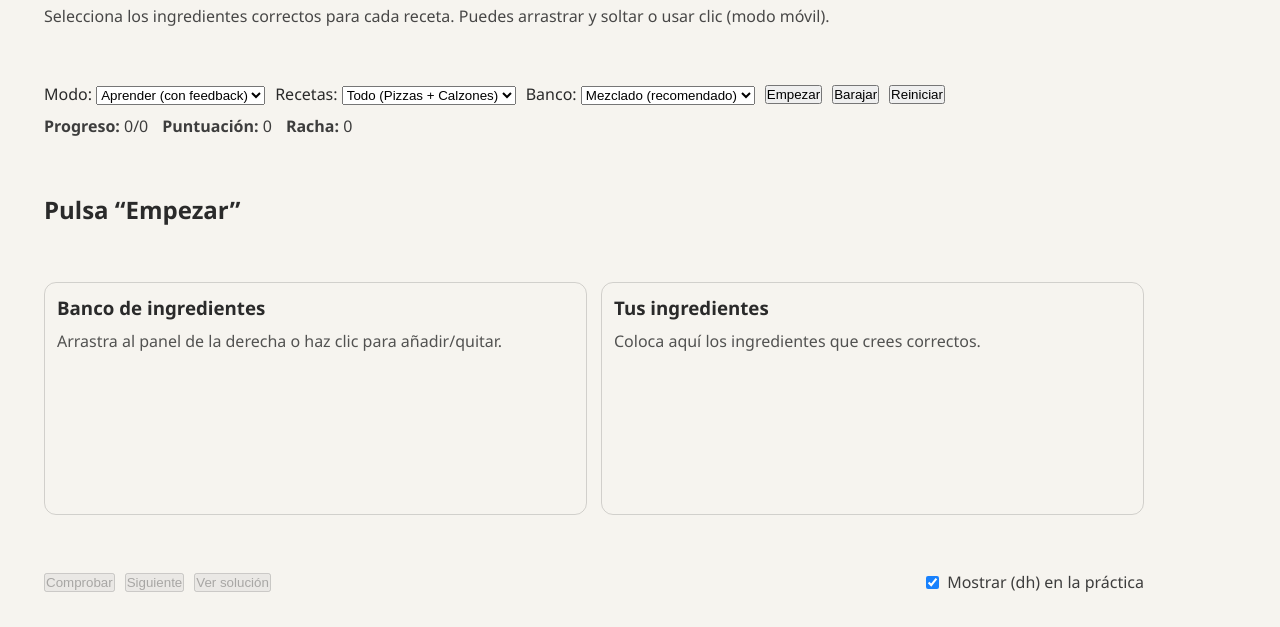
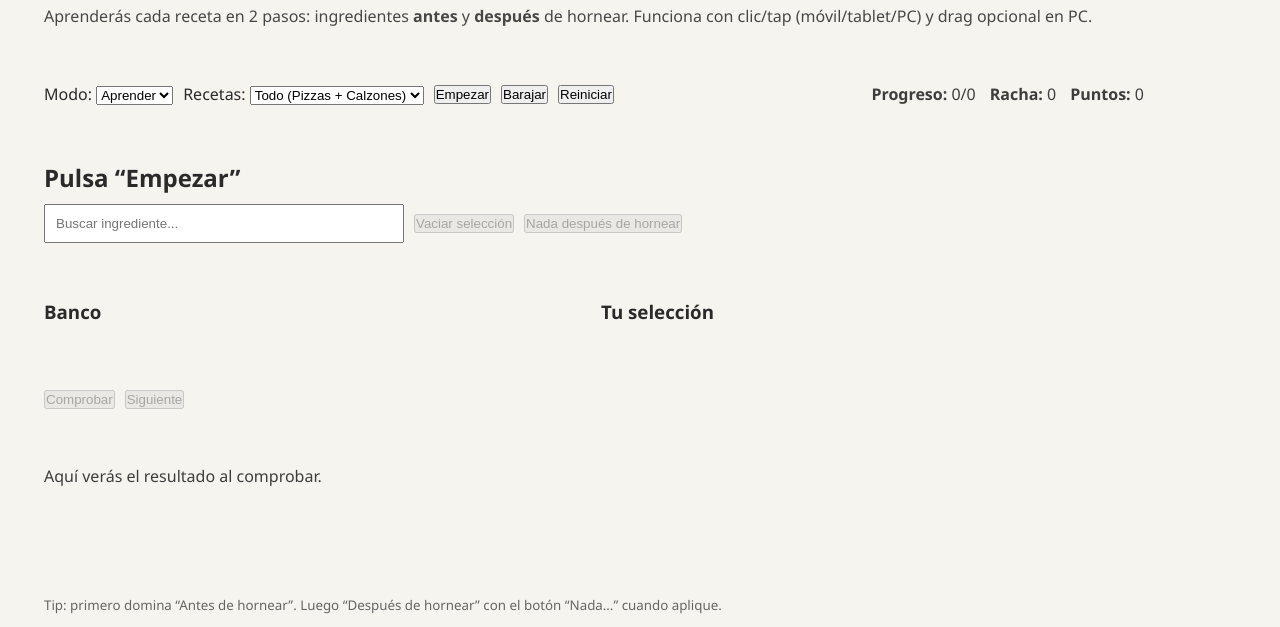
Before and after one commit to jennerfeijoo/recetas, a plain HTML site: page practicar.html in a window 1280 px wide. Shown: the part 173-800 px from the top of the page. Drawn offline with Linux system fonts and the light colour scheme.

Commit message:
Refactorizar estructura y contenido de practicar.html

```diff
--- a/practicar.html
+++ b/practicar.html
@@ -4,7 +4,6 @@
   <meta charset="UTF-8">
   <meta name="viewport" content="width=device-width, initial-scale=1">
   <title>Practicar recetas</title>
-
   <link rel="icon" href="favicon.ico">
   <link rel="stylesheet" href="styles.css">
 </head>
@@ -15,18 +14,18 @@
   <header style="margin:0 12px 12px;">
     <h1 style="margin:0;">Practicar recetas</h1>
     <p style="margin:8px 0 0; opacity:0.85;">
-      Selecciona los ingredientes correctos para cada receta. Puedes arrastrar y soltar o usar clic (modo móvil).
+      Aprenderás cada receta en 2 pasos: ingredientes <strong>antes</strong> y <strong>después</strong> de hornear.
+      Funciona con clic/tap (móvil/tablet/PC) y drag opcional en PC.
     </p>
   </header>
 
-  <!-- Panel de control -->
-  <section style="margin:12px; display:grid; gap:10px; max-width:1100px;">
+  <section style="margin:12px; max-width:1100px; display:grid; gap:10px;">
     <div style="display:flex; flex-wrap:wrap; gap:10px; align-items:center;">
       <label>
         Modo:
         <select id="modeSelect">
-          <option value="learn" selected>Aprender (con feedback)</option>
-          <option value="exam">Examen (más estricto)</option>
+          <option value="learn" selected>Aprender</option>
+          <option value="exam">Examen</option>
         </select>
       </label>
 
@@ -39,119 +38,66 @@
         </select>
       </label>
 
-      <label>
-        Banco:
-        <select id="bankSizeSelect">
-          <option value="mixed" selected>Mezclado (recomendado)</option>
-          <option value="all">Todos los ingredientes</option>
-        </select>
-      </label>
-
       <button id="startBtn" type="button">Empezar</button>
       <button id="shuffleBtn" type="button">Barajar</button>
       <button id="resetBtn" type="button">Reiniciar</button>
-    </div>
 
-    <div style="display:flex; flex-wrap:wrap; gap:14px; align-items:center; opacity:0.9;">
-      <div><strong>Progreso:</strong> <span id="progressText">0/0</span></div>
-      <div><strong>Puntuación:</strong> <span id="scoreText">0</span></div>
-      <div><strong>Racha:</strong> <span id="streakText">0</span></div>
-      <div id="timerWrap" style="display:none;"><strong>Tiempo:</strong> <span id="timerText">00:00</span></div>
-    </div>
-  </section>
-
-  <!-- Receta actual -->
-  <section style="margin:12px; max-width:1100px;">
-    <div style="display:flex; gap:14px; align-items:center; flex-wrap:wrap;">
-      <h2 id="recipeTitle" style="margin:0;">Pulsa “Empezar”</h2>
-      <small id="recipeTag" style="opacity:0.75;"></small>
-    </div>
-
-    <div id="recipeHint" style="margin-top:8px; opacity:0.85; display:none;">
-      Consejo: céntrate en los ingredientes diferenciales (salsas especiales, embutidos, quesos, huevo).
-    </div>
-  </section>
-
-  <!-- Área de juego -->
-  <section style="margin:12px; max-width:1100px; display:grid; grid-template-columns: 1fr 1fr; gap:14px;">
-    <!-- Banco de ingredientes -->
-    <div style="border:1px solid rgba(0,0,0,0.15); border-radius:12px; padding:12px;">
-      <h3 style="margin:0 0 10px;">Banco de ingredientes</h3>
-      <p style="margin:0 0 10px; opacity:0.8;">
-        Arrastra al panel de la derecha o haz clic para añadir/quitar.
-      </p>
-
-      <div id="ingredientBank"
-           style="min-height:140px; display:flex; flex-wrap:wrap; gap:8px;"
-           aria-label="Banco de ingredientes">
-        <!-- JS inyecta aquí chips arrastrables -->
-      </div>
-    </div>
-
-    <!-- Selección del usuario -->
-    <div style="border:1px solid rgba(0,0,0,0.15); border-radius:12px; padding:12px;">
-      <h3 style="margin:0 0 10px;">Tus ingredientes</h3>
-      <p style="margin:0 0 10px; opacity:0.8;">
-        Coloca aquí los ingredientes que crees correctos.
-      </p>
-
-      <div id="selectedZone"
-           style="min-height:140px; display:flex; flex-wrap:wrap; gap:8px;"
-           aria-label="Zona de selección">
-        <!-- JS inyecta aquí chips seleccionados -->
+      <div style="margin-left:auto; display:flex; gap:14px; align-items:center; opacity:0.9; flex-wrap:wrap;">
+        <div><strong>Progreso:</strong> <span id="progressText">0/0</span></div>
+        <div><strong>Racha:</strong> <span id="streakText">0</span></div>
+        <div><strong>Puntos:</strong> <span id="scoreText">0</span></div>
       </div>
     </div>
   </section>
 
-  <!-- Acciones -->
-  <section style="margin:12px; max-width:1100px; display:flex; flex-wrap:wrap; gap:10px; align-items:center;">
+  <section style="margin:12px; max-width:1100px;">
+    <div style="display:flex; gap:12px; align-items:baseline; flex-wrap:wrap;">
+      <h2 id="recipeTitle" style="margin:0;">Pulsa “Empezar”</h2>
+      <small id="recipeMeta" style="opacity:0.75;"></small>
+    </div>
+    <div id="phaseTitle" style="margin-top:8px; font-weight:700; opacity:0.95;"></div>
+    <div style="margin-top:10px; display:flex; gap:10px; flex-wrap:wrap; align-items:center;">
+      <input id="searchInput" type="search" placeholder="Buscar ingrediente..." style="max-width:360px; width:100%; padding:10px;">
+      <button id="clearSelectedBtn" type="button" disabled>Vaciar selección</button>
+      <button id="nothingPostBakeBtn" type="button" disabled>Nada después de hornear</button>
+    </div>
+  </section>
+
+  <section style="margin:12px; max-width:1100px; display:grid; grid-template-columns: 1fr 1fr; gap:14px;">
+    <div class="panel">
+      <h3 style="margin:0 0 10px;">Banco</h3>
+      <div id="ingredientBank" class="chip-zone" aria-label="Banco de ingredientes"></div>
+    </div>
+
+    <div class="panel">
+      <h3 style="margin:0 0 10px;">Tu selección</h3>
+      <div id="selectedZone" class="chip-zone" aria-label="Ingredientes seleccionados"></div>
+    </div>
+  </section>
+
+  <section style="margin:12px; max-width:1100px; display:flex; gap:10px; flex-wrap:wrap; align-items:center;">
     <button id="checkBtn" type="button" disabled>Comprobar</button>
     <button id="nextBtn" type="button" disabled>Siguiente</button>
-    <button id="showAnswerBtn" type="button" disabled>Ver solución</button>
-
-    <label style="margin-left:auto; display:flex; gap:8px; align-items:center; opacity:0.9;">
-      <input id="showDhToggle" type="checkbox" checked>
-      Mostrar (dh) en la práctica
-    </label>
   </section>
 
-  <!-- Feedback -->
   <section style="margin:12px; max-width:1100px;">
-    <div id="feedbackBox"
-         style="border:1px solid rgba(0,0,0,0.15); border-radius:12px; padding:12px; min-height:64px;">
-      <div id="feedbackText" style="opacity:0.9;">
-        Cuando empieces, aquí verás los resultados: correctos, faltantes e incorrectos.
-      </div>
-
+    <div class="panel" style="min-height:64px;">
+      <div id="feedbackText" style="opacity:0.9;">Aquí verás el resultado al comprobar.</div>
       <div id="feedbackDetails" style="margin-top:10px; display:none;">
         <div style="display:grid; grid-template-columns: 1fr 1fr 1fr; gap:10px;">
-          <div>
-            <strong>Correctos</strong>
-            <ul id="correctList"></ul>
-          </div>
-          <div>
-            <strong>Faltantes</strong>
-            <ul id="missingList"></ul>
-          </div>
-          <div>
-            <strong>Incorrectos</strong>
-            <ul id="wrongList"></ul>
-          </div>
+          <div><strong>Correctos</strong><ul id="correctList"></ul></div>
+          <div><strong>Faltantes</strong><ul id="missingList"></ul></div>
+          <div><strong>Incorrectos</strong><ul id="wrongList"></ul></div>
         </div>
       </div>
     </div>
   </section>
 
-  <!-- Nota -->
   <footer style="margin:20px 12px; opacity:0.7;">
-    <small>
-      Sugerencia: primero usa “Aprender” con banco mezclado. Cuando tengas racha estable, cambia a “Examen”.
-    </small>
+    <small>Tip: primero domina “Antes de hornear”. Luego “Después de hornear” con el botón “Nada…” cuando aplique.</small>
   </footer>
 
-  <!-- Este archivo JS lo creamos en el siguiente paso -->
-  <script src="script.js"></script>
-  <!-- Recomendación: en el siguiente paso separaremos a practice.js para no mezclar con recetas.
-       Si prefieres, lo dejamos todo en script.js y lo detectamos por URL. -->
+  <script src="data.js"></script>
+  <script src="practice.js"></script>
 </body>
 </html>
```
